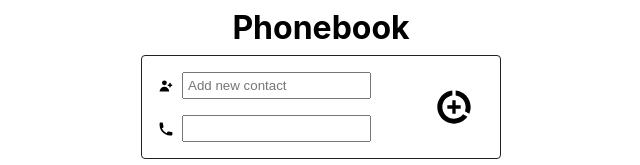
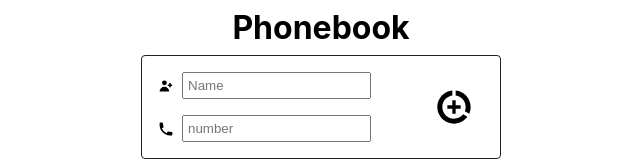
Before and after one commit to vlmakh/goit-react-hw-02-phonebook, a React (Create React App) app: page / in a window 1280 px wide. Shown: the top 165 px of the page, without its empty margins (319-959 px from the left). Built offline with nearby package versions, Linux system fonts and the light colour scheme.

Commit message:
add yup errormessage

```diff
--- a/src/components/AddForm/AddForm.js
+++ b/src/components/AddForm/AddForm.js
@@ -3,13 +3,13 @@ import css from './AddForm.module.css';
 import { HiPhone, HiUserAdd } from 'react-icons/hi';
 import { MdOutlineDataSaverOn } from 'react-icons/md';
 import { Box } from 'components/Box/Box';
-import { Formik, Form, Field } from 'formik';
-// import * as yup from 'yup';
+import { Formik, Form, Field, ErrorMessage } from 'formik';
+import * as yup from 'yup';
 
-// let schema = yup.object().shape({
-//   name: yup.string().required(),
-//   number: yup.number().required(),
-// });
+let schema = yup.object().shape({
+  name: yup.string().required(),
+  number: yup.number().required(),
+});
 
 export function AddForm({ onSubmit }) {
   const addContact = (values, { resetForm }) => {
@@ -24,36 +24,45 @@ export function AddForm({ onSubmit }) {
         name: '',
         number: '',
       }}
-      // validationSchema={schema}
+      validationSchema={schema}
     >
       <Form className={css.form}>
         <Box display="flex" justifyContent="space-between" alignItems="center">
           <Box>
-            <Box display="flex" alignItems="center" mb={3}>
+            <Box display="flex" alignItems="center" position="relative">
               <HiUserAdd />
               <Field
                 className={css.addInput}
                 type="text"
                 name="name"
-                placeholder="Add new contact"
-                pattern="^[a-zA-Zа-яА-Я]+(([' -][a-zA-Zа-яА-Я ])?[a-zA-Zа-яА-Я]*)*$"
-                title="Name may contain only letters, apostrophe, dash and spaces. For example Adrian, Jacob Mercer, Charles de Batz de Castelmore d'Artagnan"
-                required
+                placeholder="Name"
+                // pattern="^[a-zA-Zа-яА-Я]+(([' -][a-zA-Zа-яА-Я ])?[a-zA-Zа-яА-Я]*)*$"
+                // title="Name may contain only letters, apostrophe, dash and spaces. For example Adrian, Jacob Mercer, Charles de Batz de Castelmore d'Artagnan"
+                // required
               />
-              {/* <ErrorMessage name="name" /> */}
+              <ErrorMessage
+                component="div"
+                className={css.mistake}
+                name="name"
+              />
             </Box>
 
-            <Box display="flex" alignItems="center">
+            <Box display="flex" alignItems="center" mt={3} position="relative">
               <HiPhone />
               <Field
                 className={css.addInput}
                 type="tel"
                 name="number"
-                pattern="\+?\d{1,4}?[-.\s]?\(?\d{1,3}?\)?[-.\s]?\d{1,4}[-.\s]?\d{1,4}[-.\s]?\d{1,9}"
-                title="Phone number must be digits and can contain spaces, dashes, parentheses and can start with +"
-                required
+                placeholder="number"
+                // pattern="\+?\d{1,4}?[-.\s]?\(?\d{1,3}?\)?[-.\s]?\d{1,4}[-.\s]?\d{1,4}[-.\s]?\d{1,9}"
+                // title="Phone number must be digits and can contain spaces, dashes, parentheses and can start with +"
+                // required
               />
-              {/* <ErrorMessage name="number" /> */}
+              <ErrorMessage
+                component="div"
+                className={css.mistake}
+                name="number"
+              />
             </Box>
           </Box>
 
--- a/src/components/AddForm/AddForm.module.css
+++ b/src/components/AddForm/AddForm.module.css
@@ -30,3 +30,13 @@
 .addButton:hover {
   background-color: green;
 }
+
+.mistake {
+  position: absolute;
+  bottom: 0;
+  transform: translatey(100%);
+
+  font-size: 10px;
+  background-color: white;
+  color: red;
+}
--- a/src/components/Box/Box.jsx
+++ b/src/components/Box/Box.jsx
@@ -1,10 +1,6 @@
-import styled from '@emotion/styled'
-import { layout, space, color, border, flexbox } from 'styled-system'
+import styled from '@emotion/styled';
+import { layout, space, color, border, flexbox, position } from 'styled-system';
 
-const Box = styled('div')(
-  layout,
-  space,
-  color, border, flexbox
-)
+const Box = styled('div')(layout, space, color, border, flexbox, position);
 
-export {Box}
+export { Box };
```
Also changed, not shown: src/index.css (+8 -2 lines).
